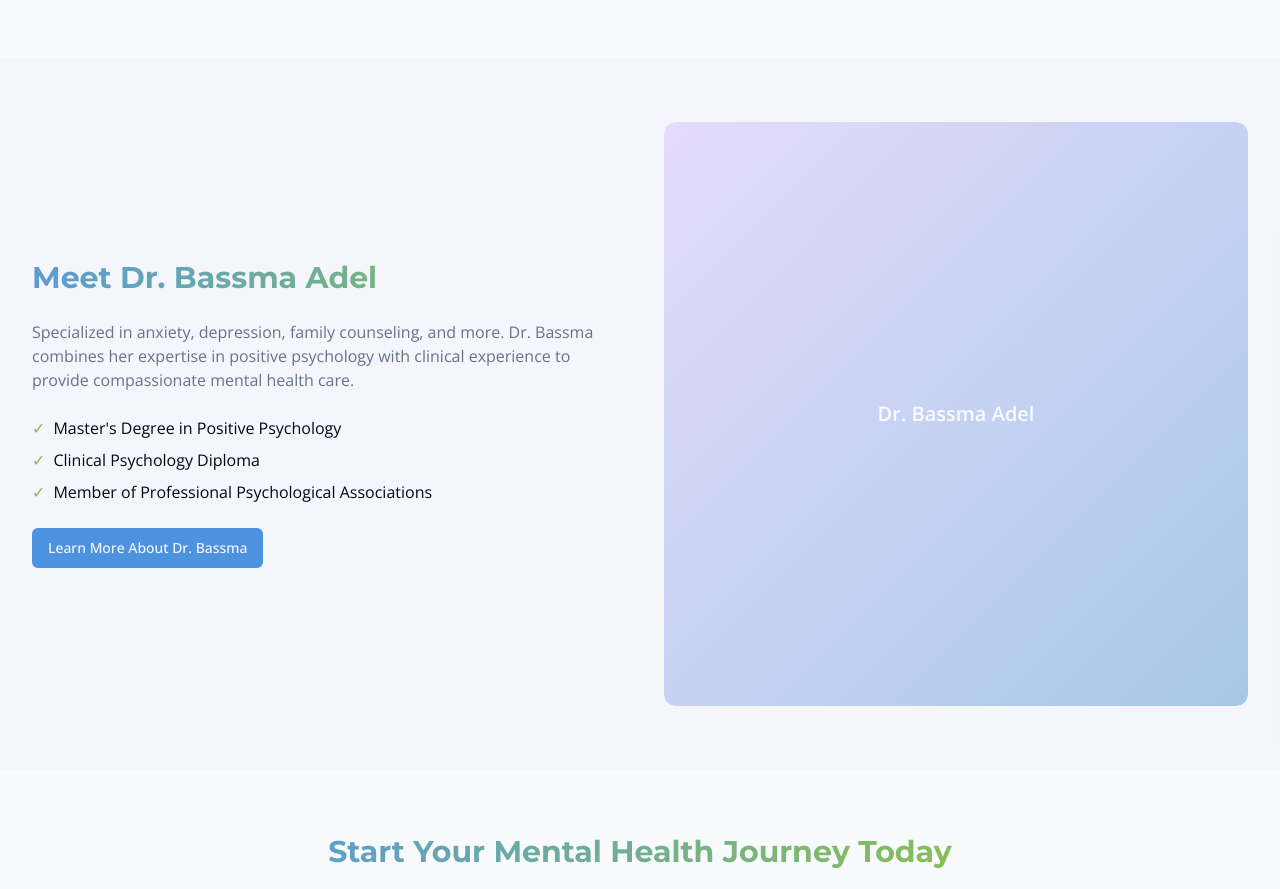
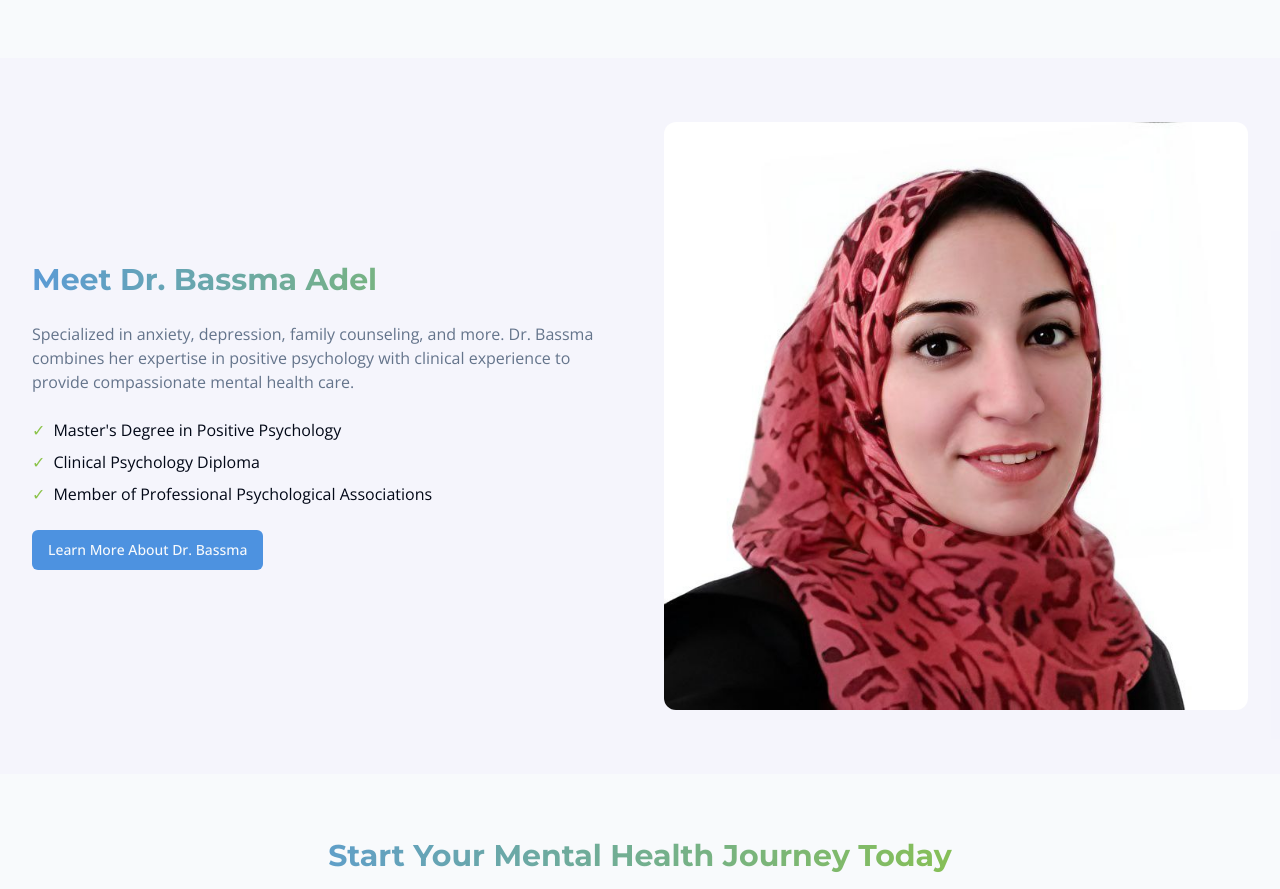
Before and after one commit to nohahatem24/dr-basma-mentalcare, a React (Vite) app: page / in a window 1280 px wide. Shown: the part 1040-1929 px from the top of the page. Built offline with nearby package versions, Linux system fonts and the light colour scheme.

Commit message:
pictures

```diff
--- a/src/pages/About.tsx
+++ b/src/pages/About.tsx
@@ -1,5 +1,6 @@
 import React, { useState, useEffect } from 'react';
 import axios from 'axios';
+import BassmaAdelImage from '@/assets/images/BassmaAdel.jpg';
 
 type SessionsResponse = {
   count: number; // Define the expected structure of the response
@@ -29,10 +30,12 @@ const About = () => {
 
         <div className="grid grid-cols-1 md:grid-cols-3 gap-12 mb-12">
           <div className="col-span-1">
-            <div className="aspect-square rounded-xl overflow-hidden bg-gradient-to-br from-mindtrack-blue/20 to-mindtrack-lavender/20">
-              <div className="h-full flex items-center justify-center text-mindtrack-blue">
-                <span className="text-xl font-semibold">Dr. Bassma Adel</span>
-              </div>
+            <div className="aspect-square rounded-xl overflow-hidden">
+              <img
+                src={BassmaAdelImage}
+                alt="Dr. Bassma Adel"
+                className="h-full w-full object-cover"
+              />
             </div>
           </div>
 
@@ -55,7 +58,7 @@ const About = () => {
           {/* Years of Experience */}
           <div className="p-6 rounded-lg bg-primary/10 text-center">
             <h3 className="text-4xl font-bold text-primary">
-              {new Date().getFullYear() - 2017}+
+              {new Date().getFullYear() - 2016}+
             </h3>
             <p className="text-muted-foreground">Years of Experience</p>
           </div>
--- a/src/pages/DoctorProfile.tsx
+++ b/src/pages/DoctorProfile.tsx
@@ -14,6 +14,7 @@ import { Star, Video, Clock, Calendar as CalendarIcon, CheckCircle } from 'lucid
 import { Input } from "@/components/ui/input";
 import { Textarea } from "@/components/ui/textarea";
 import { format } from 'date-fns';
+import BassmaAdelImage from '@/assets/images/BassmaAdel.jpg';
 
 const DoctorProfile = () => {
   const { language } = useLanguage();
@@ -108,7 +109,7 @@ const DoctorProfile = () => {
           <Card className="col-span-1">
             <CardHeader className="text-center">
               <Avatar className="h-24 w-24 mx-auto">
-                <img src="/placeholder.svg" alt={doctorInfo.name} className="h-full w-full object-cover" />
+                <img src={BassmaAdelImage} alt={doctorInfo.name} className="h-full w-full object-cover" />
               </Avatar>
 
               <CardTitle className="mt-4">{doctorInfo.name}</CardTitle>
--- a/src/pages/Index.tsx
+++ b/src/pages/Index.tsx
@@ -1,4 +1,3 @@
-
 import React from 'react';
 import Hero from '@/components/Hero';
 import { Button } from '@/components/ui/button';
@@ -6,6 +5,7 @@ import { Card, CardContent, CardDescription, CardFooter, CardHeader, CardTitle }
 import { Brain, Heart, LineChart, ShieldCheck } from 'lucide-react';
 import { Link } from 'react-router-dom';
 import { useLanguage } from '@/components/Header';
+import BassmaAdelImage from '@/assets/images/BassmaAdel.jpg';
 
 const Index = () => {
   const { language } = useLanguage();
@@ -103,12 +103,11 @@ const Index = () => {
               </Button>
             </div>
             <div className="relative rounded-xl overflow-hidden">
-              <div className="aspect-square bg-gradient-to-br from-mindtrack-lavender/50 to-mindtrack-blue/50 rounded-xl"></div>
-              <div className="absolute inset-0 flex items-center justify-center text-white/90">
-                <div className="text-center">
-                  <span className="text-xl font-semibold">{language === 'en' ? 'Dr. Bassma Adel' : 'د. بسمة عادل'}</span>
-                </div>
-              </div>
+              <img
+                src={BassmaAdelImage}
+                alt={language === 'en' ? 'Dr. Bassma Adel' : 'د. بسمة عادل'}
+                className="h-full w-full object-cover"
+              />
             </div>
           </div>
         </div>
```
Also changed, not shown: src/assets/images/BassmaAdel.jpg (added).
